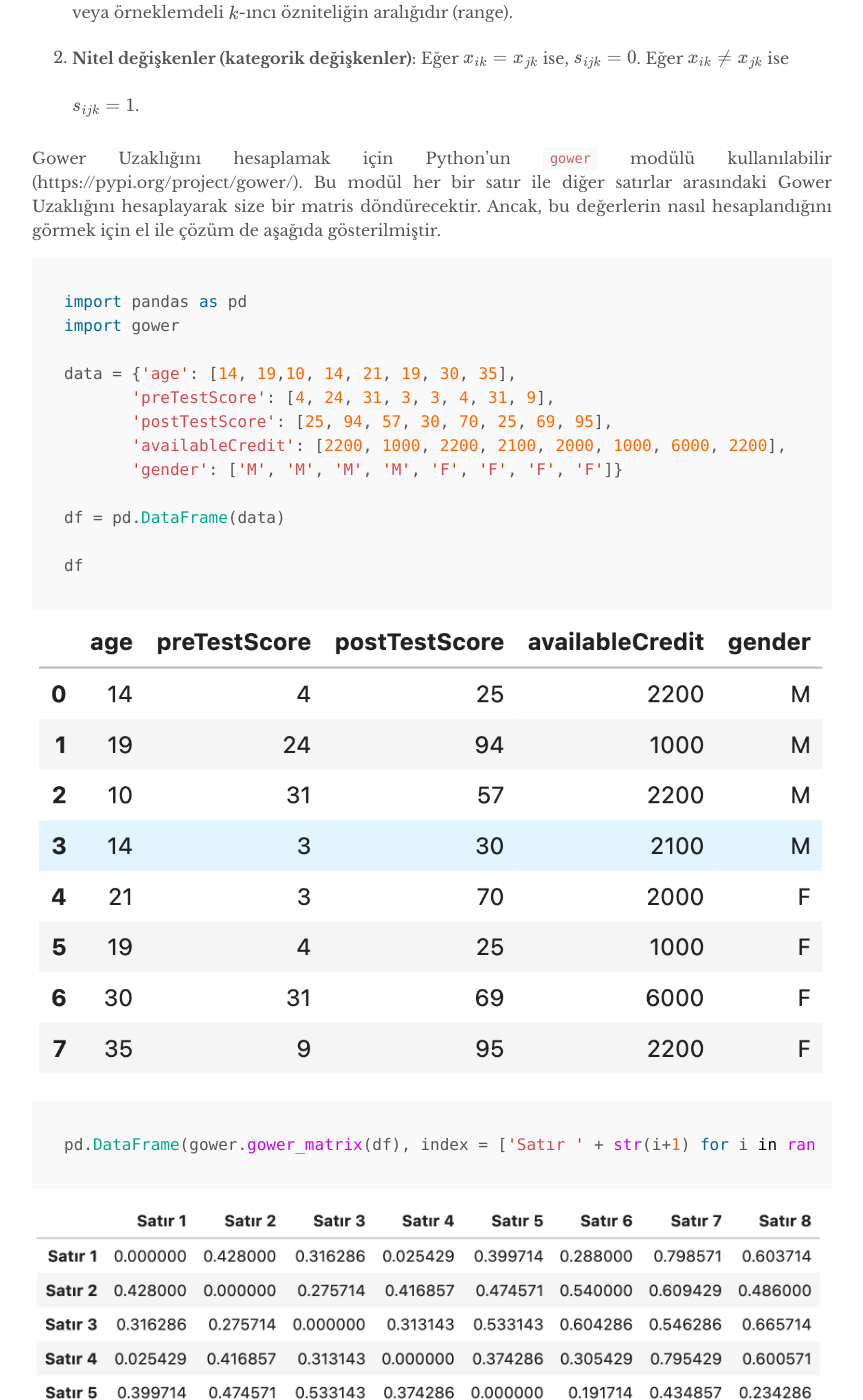
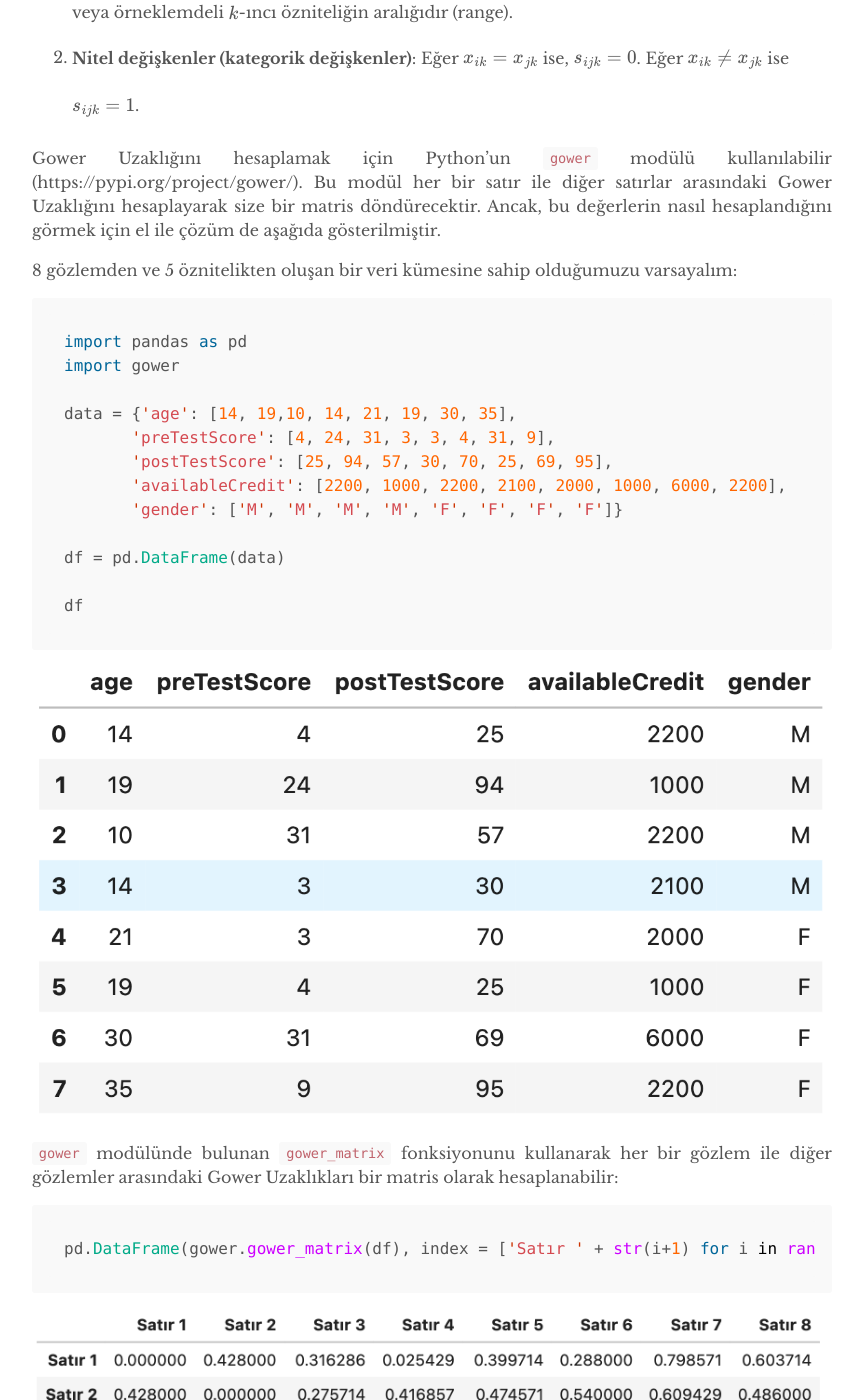
Before and after one commit to mmuratarat/turkish, a Jekyll site: the page built from _posts/2022-08-23-gower_distance.md, in a window 1280 px wide and 1400 px high, scrolled down 1981 px. Shown: the whole window, without its empty margins (208-1071 px from the left). Built offline with Jekyll 4.4.1, drawn with Linux system fonts in a browser that asks for light colours; nearby versions of some CDN libraries; formulas are drawn with MathJax 3; comment, search, counter and statistics services are not loaded; some of the changed text lies outside the part shown.

Commit message:
Update 2022-08-23-gower_distance.md

````diff
--- a/_posts/2022-08-23-gower_distance.md
+++ b/_posts/2022-08-23-gower_distance.md
@@ -32,6 +32,8 @@ $$
 
 Gower Uzaklığını hesaplamak için Python'un `gower` modülü kullanılabilir (https://pypi.org/project/gower/). Bu modül her bir satır ile diğer satırlar arasındaki Gower Uzaklığını hesaplayarak size bir matris döndürecektir. Ancak, bu değerlerin nasıl hesaplandığını görmek için el ile çözüm de aşağıda gösterilmiştir.
 
+8 gözlemden ve 5 öznitelikten oluşan bir veri kümesine sahip olduğumuzu varsayalım:
+
 ```python
 import pandas as pd
 import gower
@@ -49,6 +51,8 @@ df
 
 ![](https://github.com/mmuratarat/turkish/blob/master/_posts/images/gower_SS1.png?raw=true)
 
+`gower` modülünde bulunan `gower_matrix` fonksiyonunu kullanarak her bir gözlem ile diğer gözlemler arasındaki Gower Uzaklıkları bir matris olarak hesaplanabilir:
+
 ```python
 pd.DataFrame(gower.gower_matrix(df), index = ['Satır ' + str(i+1) for i in range(df.shape[0])], columns = ['Satır ' + str(i+1) for i in range(df.shape[0])])
 ```
````
Also changed, not shown: other parts of _posts/2022-08-23-gower_distance.md (+0 -2 lines).
